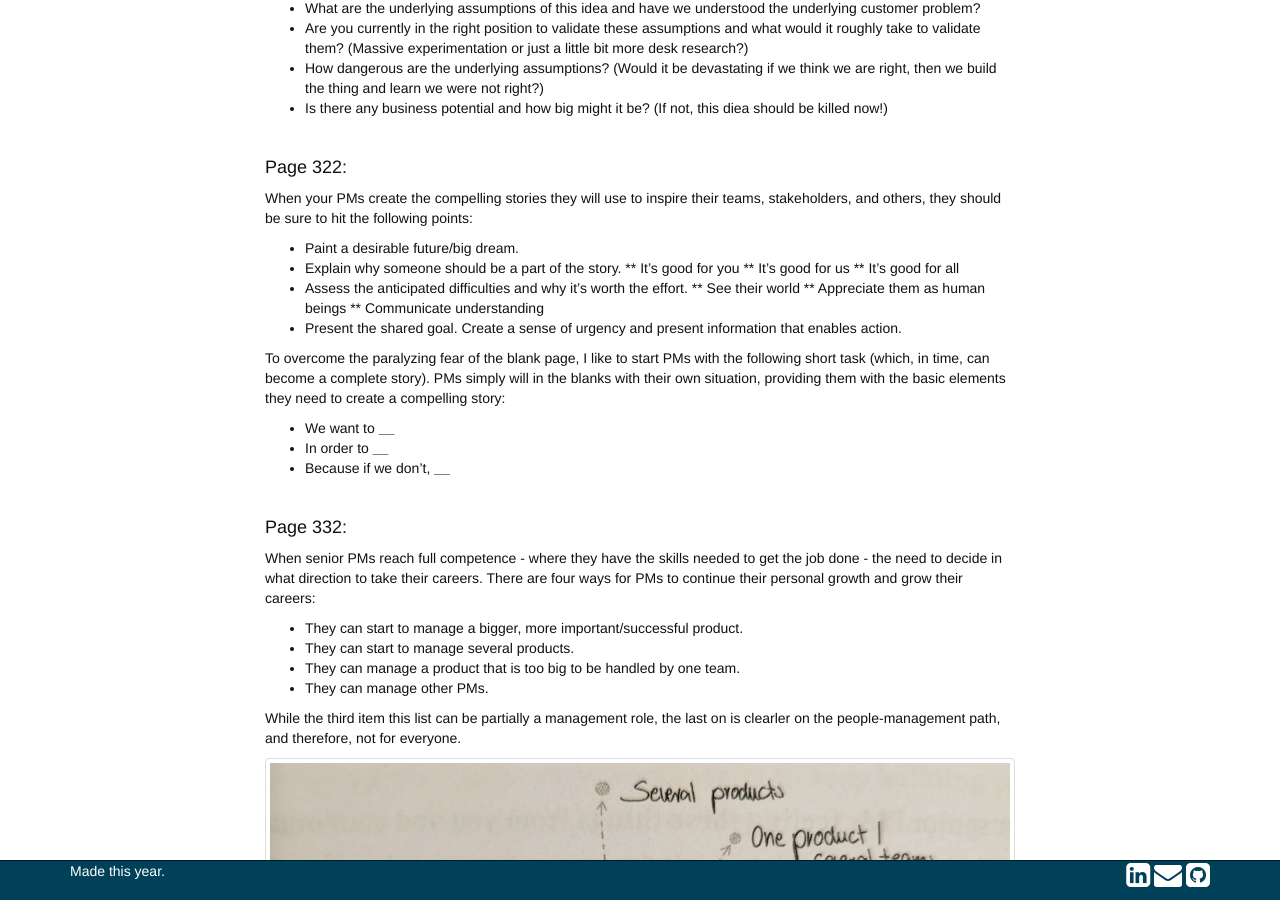
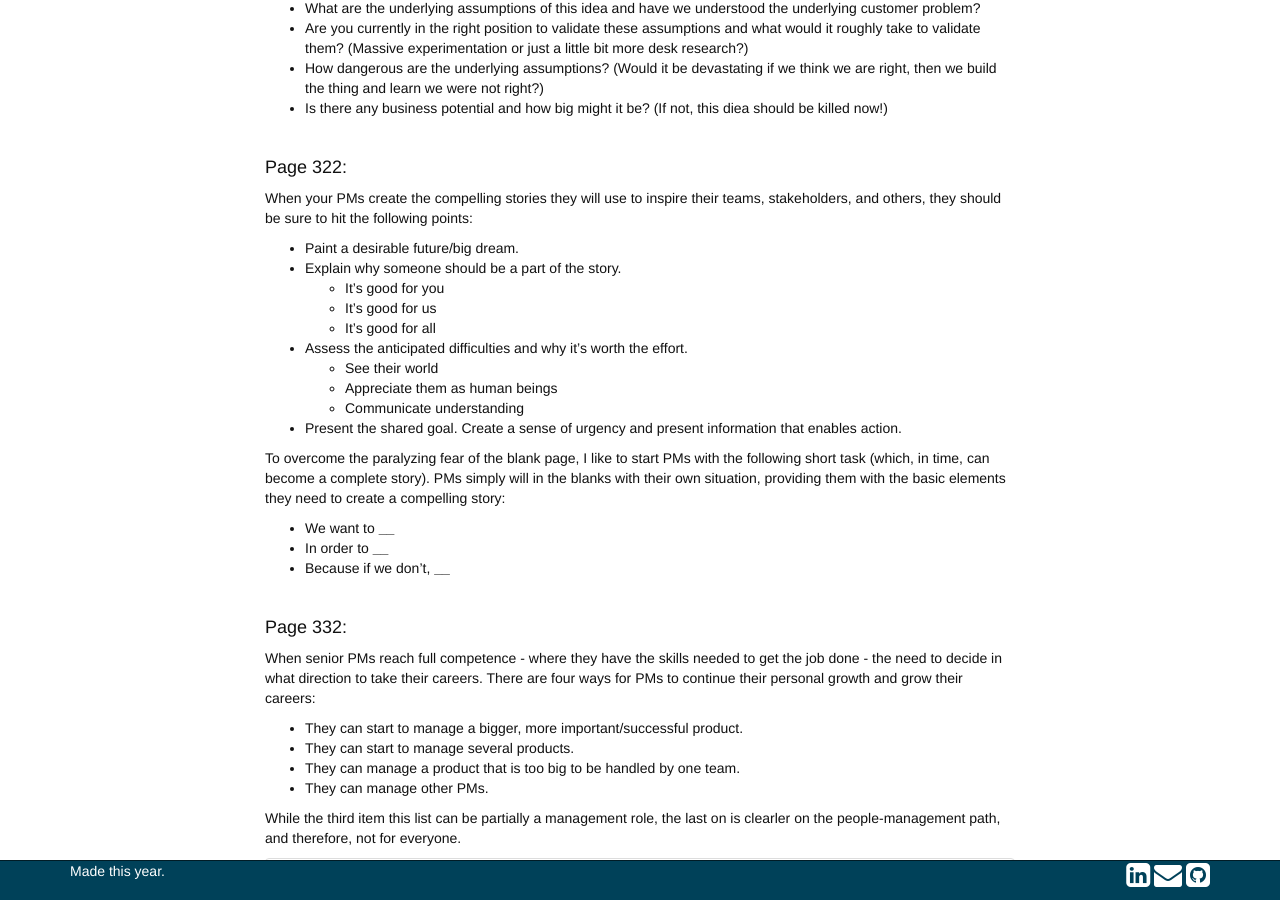
Before and after one commit to cms5109/cms5109.github.io, a Jekyll site: the page built from _posts/2024-12-30-notes-from-strong-product-people.md, in a window 1280 px wide and 900 px high, scrolled down 3151 px. Built offline with Jekyll 4.4.1, drawn with Linux system fonts in a browser that asks for light colours; nearby versions of some CDN libraries; comment, search, counter and statistics services are not loaded; a style sheet for code colours, icons or effects is not loaded.

Commit message:
Fixing formatting issues

```diff
--- a/_posts/2024-12-30-notes-from-strong-product-people.md
+++ b/_posts/2024-12-30-notes-from-strong-product-people.md
@@ -135,13 +135,13 @@ If the answers to all those questions are promising, I call it an opportunity an
 When your PMs create the compelling stories they will use to inspire their teams, stakeholders, and others, they should be sure to hit the following points:
 * Paint a desirable future/big dream.
 * Explain why someone should be a part of the story.
-** It's good for you
-** It's good for us
-** It's good for all
+  * It's good for you
+  * It's good for us
+  * It's good for all
 * Assess the anticipated difficulties and why it's worth the effort.
-** See their world
-** Appreciate them as human beings
-** Communicate understanding
+  * See their world
+  * Appreciate them as human beings
+  * Communicate understanding
 * Present the shared goal.
 Create a sense of urgency and present information that enables action.
 
```
